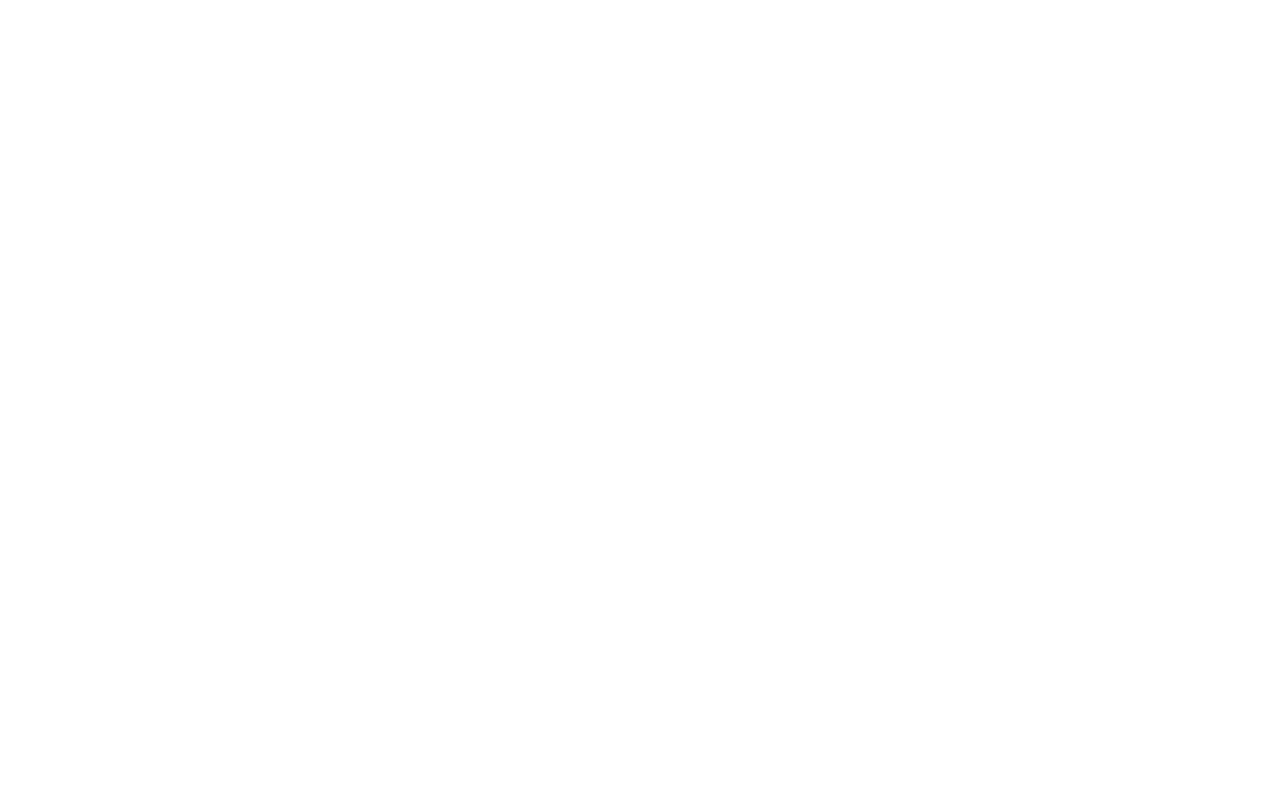
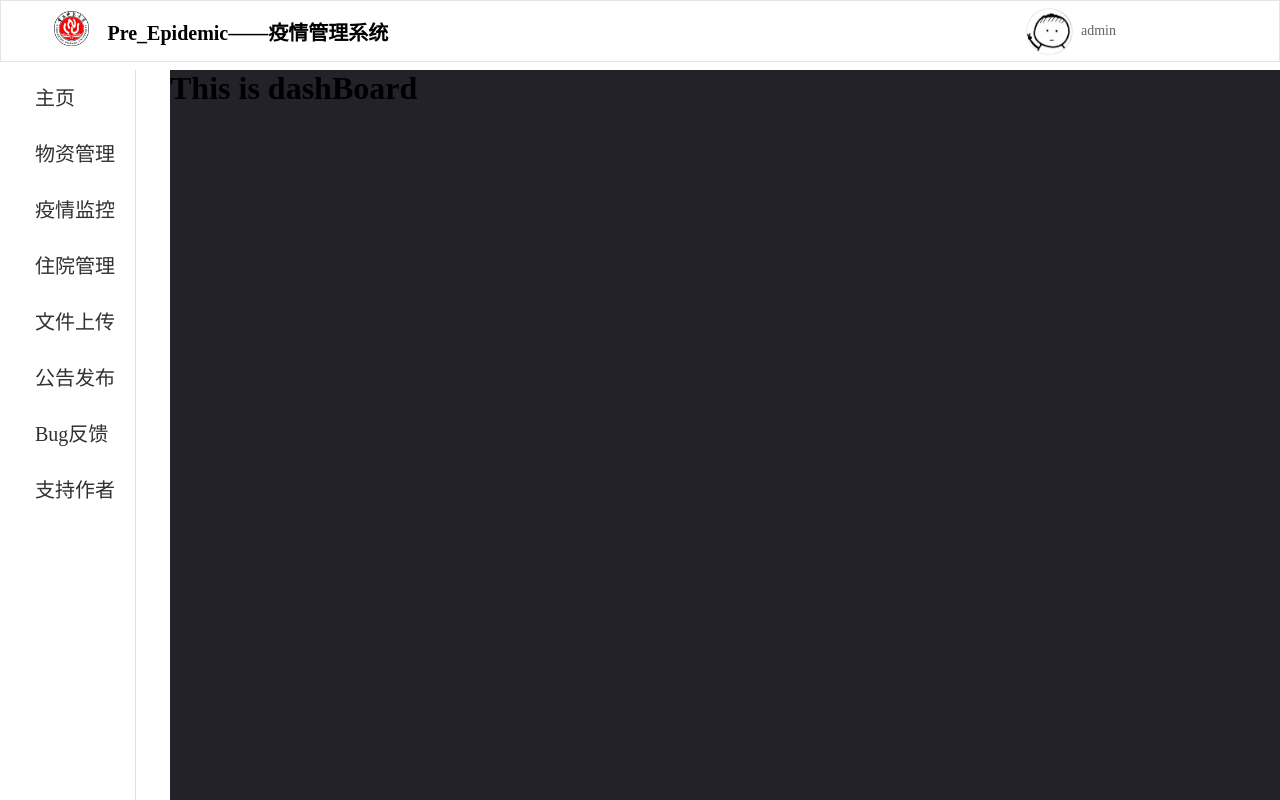
Before and after one commit to chenHX-H/Web-Pre-Epidemic, a Vue app: page /dashboard in a window 1280 px wide. Before the commit this address had no page. Built offline with nearby package versions, Linux system fonts and the light colour scheme; a small style sheet from the web is missing.

Commit message:
完成了Sidebar部分的结构和样式

```diff
--- a/src/components/Header.vue
+++ b/src/components/Header.vue
@@ -35,7 +35,7 @@
                         </template>
                     </el-dropdown>
                     <el-tooltip effect="light" content="项目仓库">
-                        <a>
+                        <a href="https://github.com/chenHX-H/Web-Pre-Epidemic">
                             <span class="icon-github pointer-primaryBlue"></span>
                         </a>
                     </el-tooltip>
--- a/src/components/Sidebar.vue
+++ b/src/components/Sidebar.vue
@@ -2,16 +2,15 @@
   <div class="sidebar">
 
       <el-menu class="elmenu" :collapse="$store.state.collapse"
-      >
+       router 	>
         <el-menu-item v-for="item in sidebarArray"
-        :key="item.index" index="1"
+        :key="item.index" :index="item.routerUrl"
        >
        <span :class="item.icon"></span>
             <template #title>
                 <!-- <el-tooltip :content="item.title" placement="right" > -->
-
                     &nbsp; &nbsp;
-                    <span>{{item.title}}</span>
+                    <span >{{item.title}}</span>
                 <!-- </el-tooltip> -->
             </template>
         </el-menu-item>
@@ -24,7 +23,7 @@
 export default {
     setup(){
         const sidebarArray=[
-            {index:0,title:"主页",icon:"icon-zhuye"},
+            {index:0,title:"主页",icon:"icon-zhuye",routerUrl:"/dashboard"},
             {index:1,title:"物资管理",icon:"icon-wuzi"},
             {index:2,title:"疫情监控",icon:"icon-bingtu"},
             {index:3,title:"住院管理",icon:"icon-zhuyuanjilu"},
@@ -42,24 +41,19 @@
 }
 </script>
 
-<style>
+<style scoped>
     .sidebar{
-        /* display: block; */
+        display: block;
         position: absolute;
-        height: 100%;
-        /* background: #000; */
-        /* min-width: 50px; */
-        top: 0;
         left: 0;
-        padding-top: 60px;
-        z-index: -1;
+        top: 70px;
+        bottom: 0;
 
     }
     .sidebar>ul>li{
         font-size: 20px;
     }
      .elmenu:not(.elmenu--collapse) {
-         /* width: 100%; */
          color: black;
          height: 100%;
   }
--- a/src/router/index.js
+++ b/src/router/index.js
@@ -4,7 +4,10 @@
 const routes = [
   {
     path:'/',
-    component:()=>import('../views/Home.vue')
+    component:()=>import('../views/Home.vue'),
+    children:[
+      {path:"dashboard",component:()=>import('../views/dashboard.vue')}
+    ]
   }
 
 ]
--- a/src/views/Home.vue
+++ b/src/views/Home.vue
@@ -2,6 +2,10 @@
     <div class="about">
         <v-header></v-header>
         <v-sidebar></v-sidebar>
+        <div class="content-box" :class="{'content-collapse':$store.state.collapse}">
+                    <router-view></router-view>
+
+        </div>
     </div>
 
 </template>
@@ -14,6 +18,18 @@
 }
 </script>
 
-<style>
-
+<style scoped>
+    .content-box{
+        position: absolute;
+        left: 170px;
+        right: 0;
+        top: 70px;
+        bottom: 0;
+        padding-bottom: 30px;
+        background-color: #222228;
+        transition: left .4s ease-in-out;
+    }
+    .content-collapse{
+        left: 70px;
+    }
 </style>
--- /dev/null
+++ b/src/views/dashboard.vue
@@ -0,0 +1,13 @@
+<template>
+  <h1>This is dashBoard</h1>
+</template>
+
+<script>
+export default {
+
+}
+</script>
+
+<style>
+
+</style>
```
